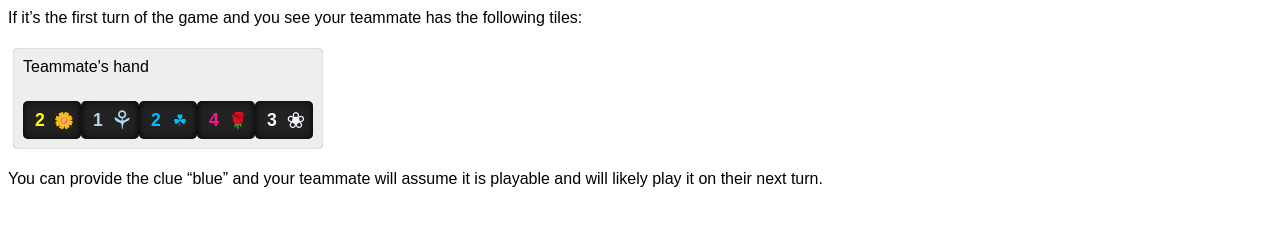
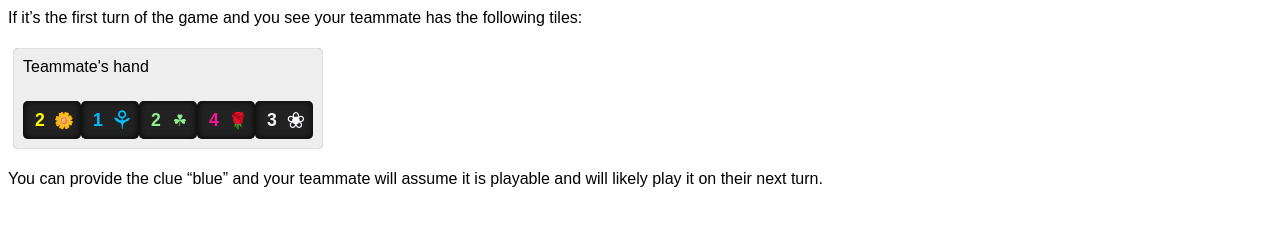
Before and after one commit to davidleston/hanabi-how-to, a Jekyll site: the page built from index.md, in a window 1280 px wide. Shown: the part 435-661 px from the top of the page. Built offline with Jekyll 4.4.1, drawn with Linux system fonts in a browser that asks for light colours; our own code applies the rules of GitHub Pages for plain Markdown files.

Commit message:
Untap a tile and deepen blue.

```diff
--- a/_layouts/default.html
+++ b/_layouts/default.html
@@ -85,7 +85,7 @@ tile::before {
   content: '🌼';
 }
 [color=blue] {
-  color: lightblue;
+  color: deepskyblue;
 }
 
 [color=blue]::after {
@@ -94,7 +94,7 @@ tile::before {
 }
 
 [color=green] {
-  color: deepskyblue;
+  color: lightgreen;
 }
 
 [color=green]::after {
```
